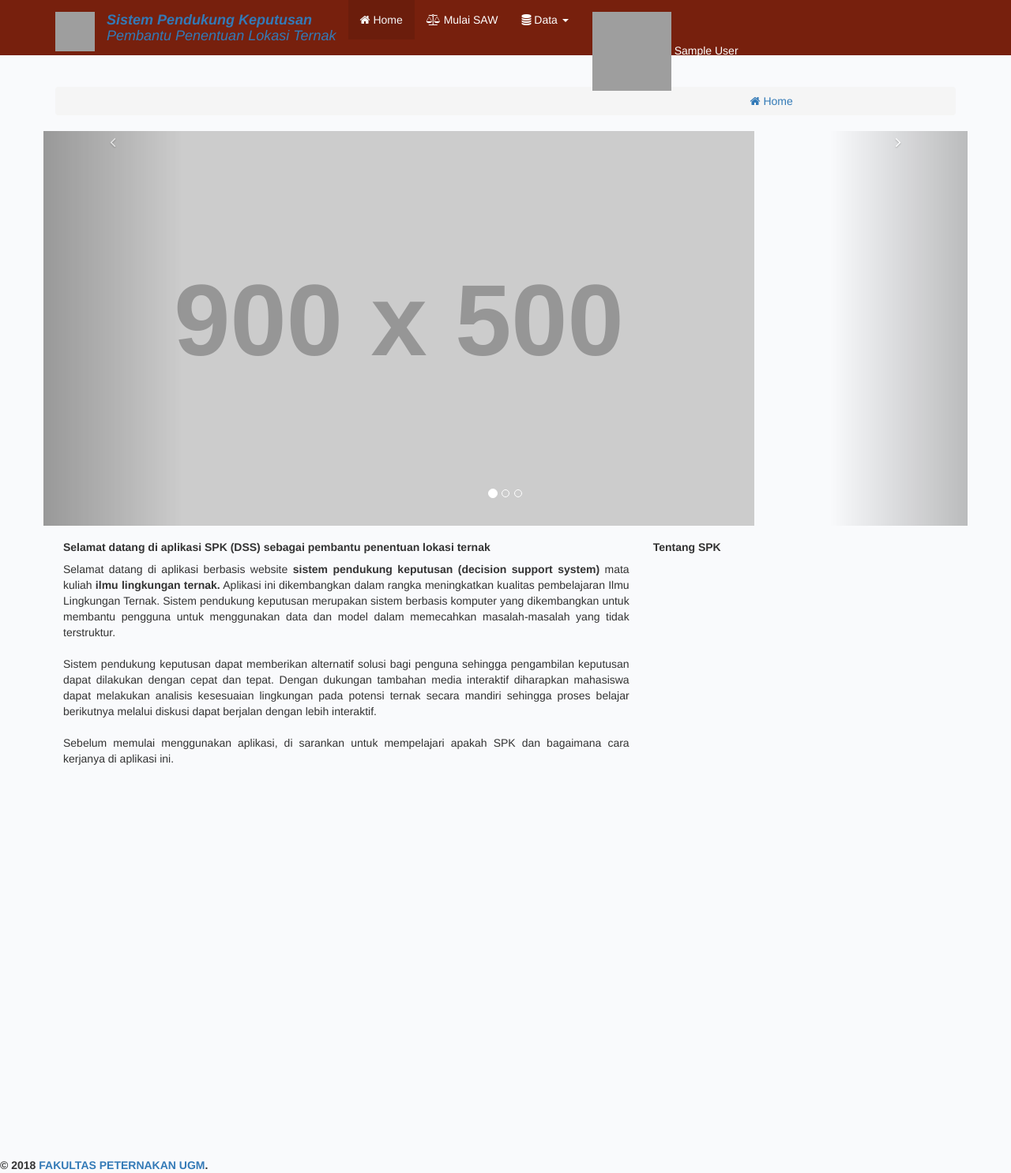
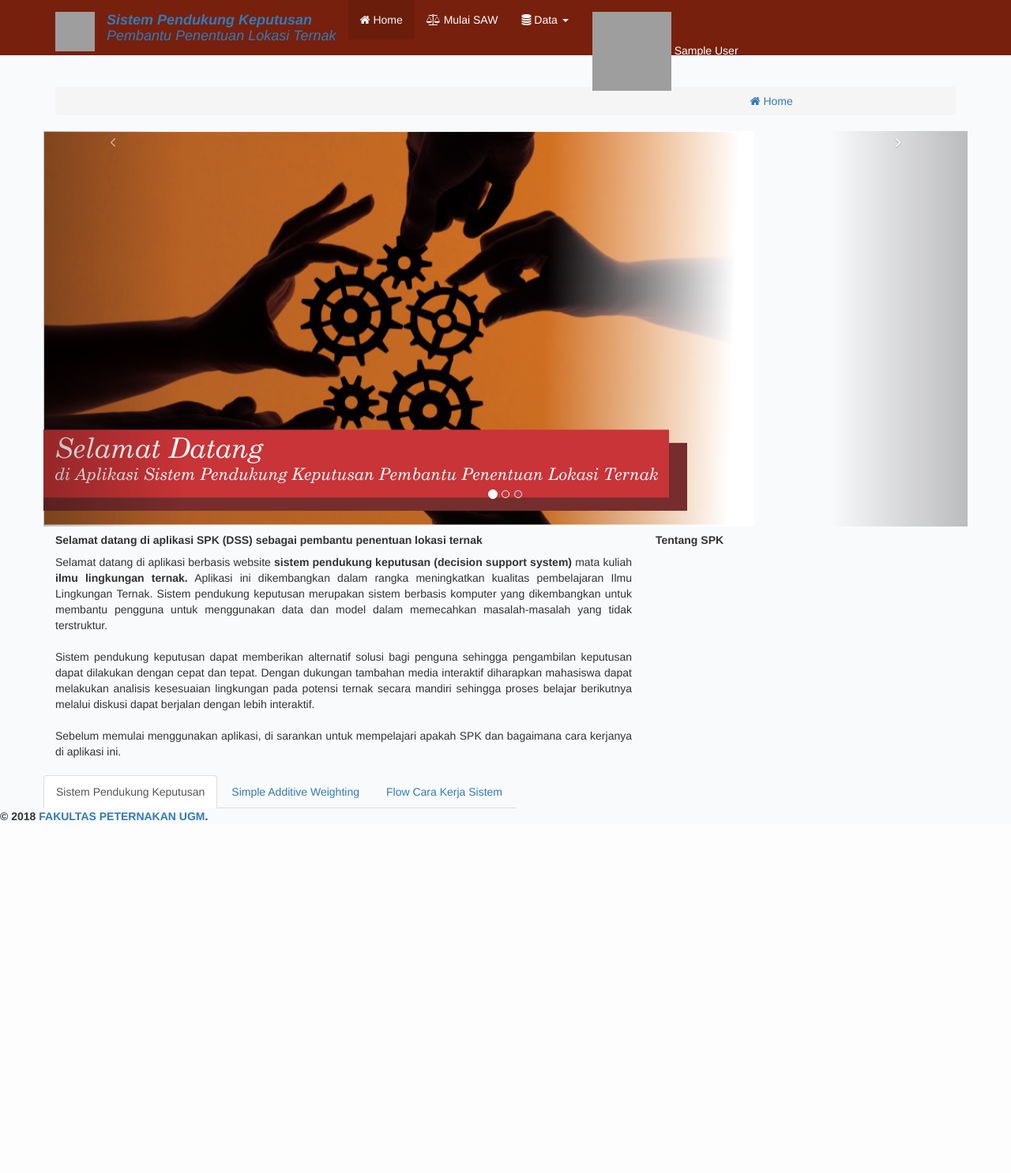
Before and after one commit to aureliadsp/dss-saw, a PHP site: page /loginsystem/ in a window 1280 px wide. Shown: the whole page at 79% size. After the commit the page ends 1040 px from the top, so only its background shows below. Run offline with PHP 8.4, Linux system fonts and the light colour scheme; the visitor is signed in with stand-in values (Sample User, id 1); grey boxes labelled with a size stand in for pictures from a placeholder-image service; some libraries are stand-ins or nearby versions; grey boxes are pictures that could not be loaded.

Commit message:
+ carrousel img 1

```diff
--- a/index.php
+++ b/index.php
@@ -107,7 +107,7 @@
                 </ol>
                 <div class="carousel-inner">
                   <div class="item active">
-                    <img src="http://placehold.it/900x500/39CCCC/ffffff&text=I+Love+Bootstrap" alt="First slide">
+                    <img src="assets/icon/Cover-1.png"" alt="First slide">
                   </div>
                   <div class="item">
                     <img src="http://placehold.it/900x500/3c8dbc/ffffff&text=I+Love+Bootstrap" alt="Second slide">
@@ -126,7 +126,6 @@
             </div>
           </div>
           <div class="row" style="width:100%">
-          <div class="box box-solid" style="height: 800px; padding:10px;">
             <div class="col-sm-8">
             <div class="box box-solid">
               <div class="box-header with-border">
@@ -152,6 +151,34 @@
               <div class="box-body">
               </div>
             </div>
+        </div>
+        <div class="row">
+          <div class="col-sm-8">
+            <div class="box box-solid">
+              <div class="box-body">
+                <div class="nav-tabs-custom">
+                  <ul class="nav nav-tabs pull-left">
+                    <li class="active"><a href="#tab_1-1" data-toggle="tab"> Sistem Pendukung Keputusan</a></li>
+                    <li><a href="#tab_1-2" data-toggle="tab"> Simple Additive Weighting</a></li>
+                    <li><a href="#tab_1-3" data-toggle="tab"> Flow Cara Kerja Sistem</a></li>
+                  </ul>
+                  <div class="tab-content">
+                    <div class="tab-pane active" id="tab_1-1">
+                    <p align="justify">
+                    </p>
+                    </div>
+                    <div class="tab-pane" id="tab_1-2">
+                    <p align="justify">
+                    </p>
+                    </div>
+                    <div class="tab-pane" id="tab_1-3">
+                    <p align="justify">
+                    </p>
+                    </div>
+                  </div>
+                </div>
+              </div>
+            </div>
           </div>
         </div>
         </section>
```
Also changed, not shown: assets/icon/Cover-1.png (added).
